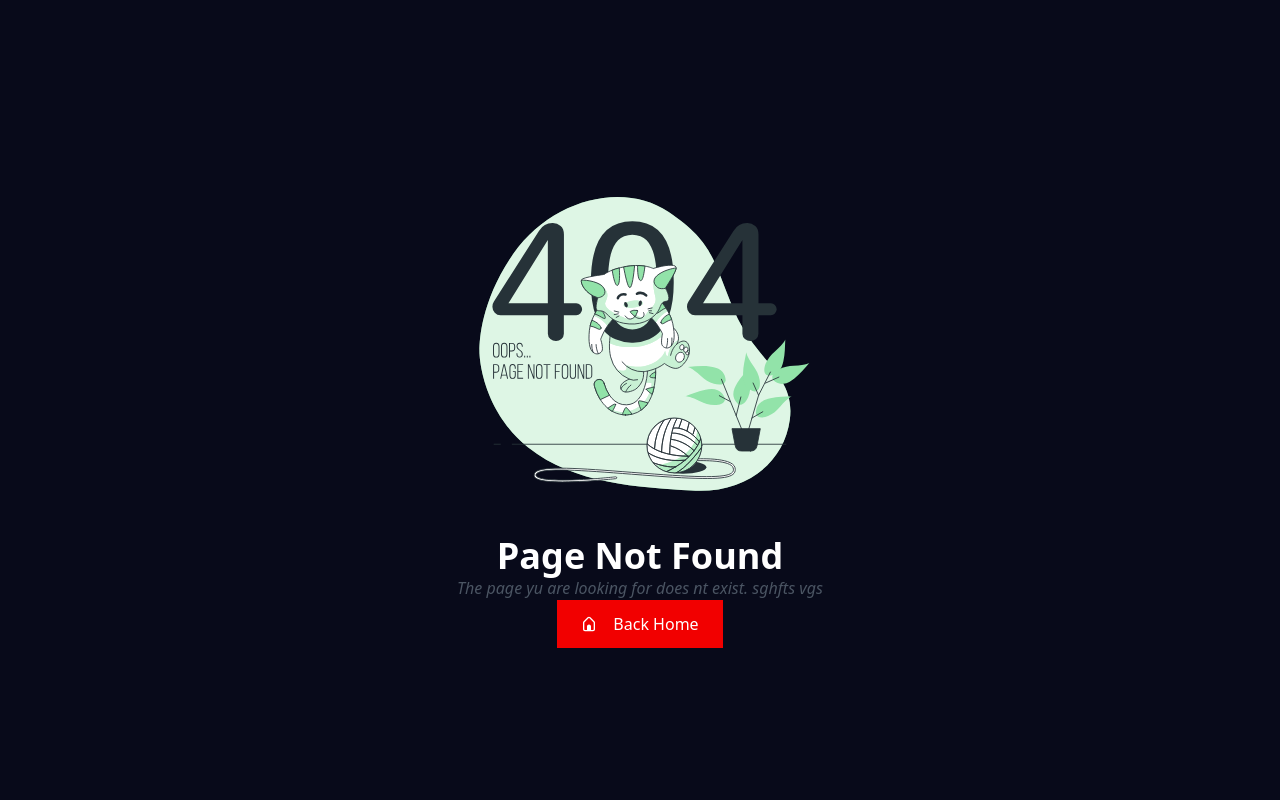
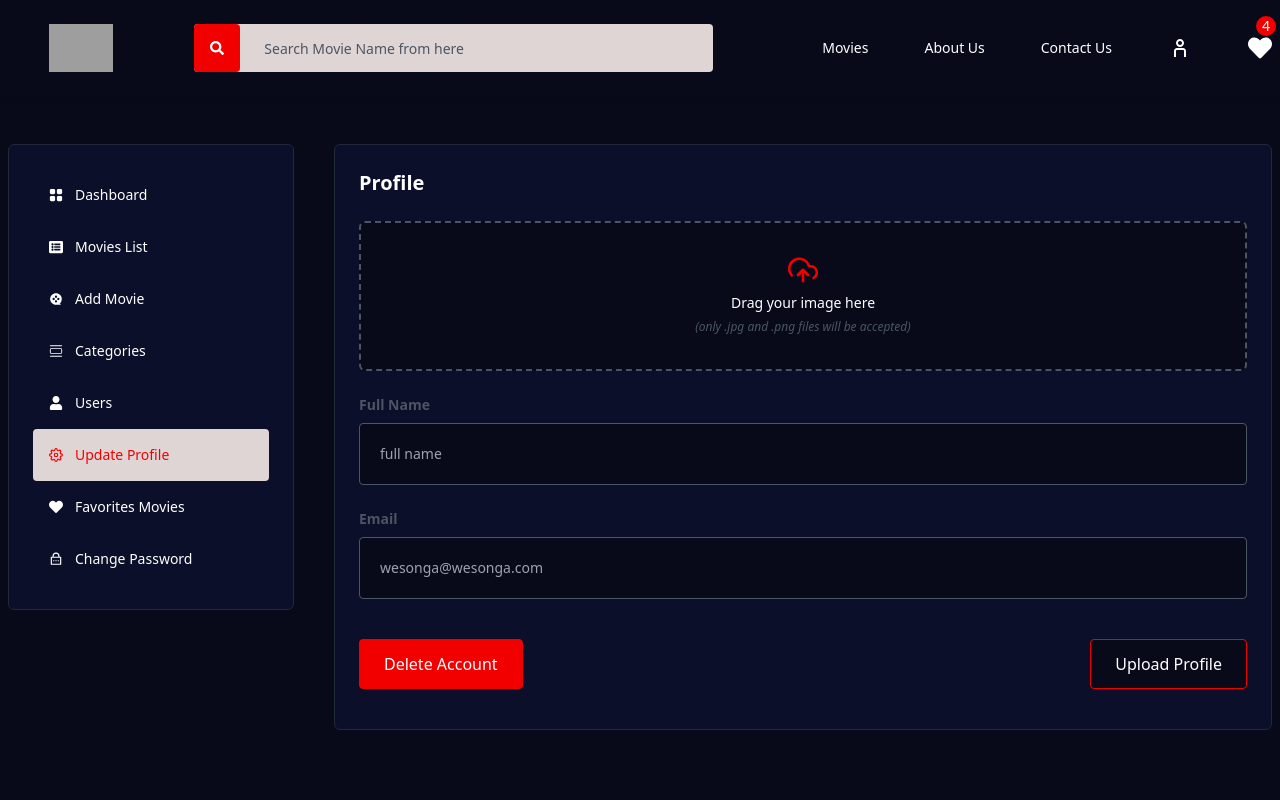
Before and after one commit to Melchizedek-1/Netflix-clone, a React (Create React App) app: page /profile in a window 1280 px wide. Before the commit this address had no page. Shown: the top 800 px of the page. Built offline with nearby package versions, Linux system fonts and the light colour scheme; grey boxes are pictures that could not be loaded.

Commit message:
Profile page added

```diff
--- a/src/App.js
+++ b/src/App.js
@@ -1,7 +1,9 @@
+import Aos from 'aos'
 import React from 'react'
 import { Route, Routes } from 'react-router-dom'
 import AboutUs from './Screens/AboutUs'
 import ContactUs from './Screens/ContactUs'
+import Profile from './Screens/Dashboard/Profile'
 import HomeScreen from './Screens/HomeScreen'
 import Login from './Screens/Login'
 import MoviesPage from './Screens/MoviesPage'
@@ -11,6 +13,8 @@ import SingleMovie from './Screens/SingleMovie'
 import WatchPage from './Screens/WatchPage'
 
 const App = () => {
+  Aos.init();
+
   return (
     <Routes>
       <Route path='/' element={<HomeScreen />} />
@@ -21,6 +25,7 @@ const App = () => {
       <Route path='/movies' element={<MoviesPage />} />
       <Route path='/movie/:id' element={<SingleMovie />} />
       <Route path='/watch/:id' element={<WatchPage />} />
+      <Route path='/profile' element={<Profile />} />
       <Route path='*' element={<NotFound />} />
     </Routes>
   )
--- /dev/null
+++ b/src/Components/Uploader.js
@@ -0,0 +1,33 @@
+import React from 'react'
+import { useDropzone } from 'react-dropzone'
+import { FiUploadCloud } from 'react-icons/fi';
+
+const Uploader = () => {
+    const { getRootProps, getInputProps } = useDropzone({
+        multiple: false,
+        maxSize: 100000,
+        onDrop: (acceptedFiles) => {
+            alert(acceptedFiles[0].name);
+        },
+    });
+
+  return (
+    <div className='w-full text-center'>
+        <div
+            {...getRootProps()}
+            className='px-6 py-8 border-2 border-border border-dashed bg-main rounded-md cursor-pointer'
+        >
+            <input {...getInputProps()} />
+            <span className='mx-auto flex-colo text-subMain text-3xl'>
+                <FiUploadCloud />
+            </span>
+            <p className='text-sm mt-2'>Drag your image here</p>
+            <em className='text-xs text-border'>
+                (only .jpg and .png files will be accepted)
+            </em>
+        </div>
+    </div>
+  )
+}
+
+export default Uploader
--- /dev/null
+++ b/src/Screens/Dashboard/Profile.js
@@ -0,0 +1,37 @@
+import React from 'react'
+import Uploader from '../../Components/Uploader'
+import { Input } from '../../Components/UsedInputs'
+import SideBar from './SideBar'
+
+const Profile = () => {
+  return (
+    <SideBar>
+        <div className='flex flex-col gap-6'>
+            <h2 className='text-xl font-bold'>Profile</h2>
+            <Uploader />
+            <Input
+                label='Full Name'
+                placeholder='full name'
+                type='text'
+                bg={true}
+            />
+            <Input
+                label='Email'
+                placeholder='wesonga@wesonga.com'
+                type='email'
+                bg={true}
+            />
+            <div className='flex gap-2 flex-wrap flex-col-reverse sm:flex-row justify-between items-center my-4'>
+                <div className='bg-subMain transitions hover:bg-main border border-subMain text-white py-3 px-6 rounded w-full sm:w-auto'>
+                    Delete Account
+                </div>
+                <div className='bg-main transitions hover:bg-subMain border border-subMain text-white py-3 px-6 rounded w-full sm:w-auto'>
+                    Upload Profile
+                </div>
+            </div>
+        </div>
+    </SideBar>
+  )
+}
+
+export default Profile
--- /dev/null
+++ b/src/Screens/Dashboard/SideBar.js
@@ -0,0 +1,85 @@
+import React from 'react';
+import { BsFillGridFill, BsViewList } from 'react-icons/bs';
+import { FaHeart, FaListAlt, FaUser } from 'react-icons/fa';
+import { FiSettings } from 'react-icons/fi';
+import { RiLockPasswordLine, RiMovie2Fill } from 'react-icons/ri';
+import { NavLink } from 'react-router-dom';
+import Layout from '../../Layout/Layout';
+
+const SideBar = ({ children }) => {
+    const SideLinks = [
+        {
+            name: "Dashboard",
+            link: "/dashboard",
+            icon: BsFillGridFill,
+        },
+        {
+            name: "Movies List",
+            link: "/movieslist",
+            icon: FaListAlt,
+        },
+        {
+            name: "Add Movie",
+            link: "/addmovie",
+            icon: RiMovie2Fill,
+        },
+        {
+            name: "Categories",
+            link: "/categories",
+            icon: BsViewList,
+        },
+        {
+            name: "Users",
+            link: "/users",
+            icon: FaUser,
+        },
+        {
+            name: "Update Profile",
+            link: "/profile",
+            icon: FiSettings,
+        },
+        {
+            name: "Favorites Movies",
+            link: "/favorites",
+            icon: FaHeart,
+        },
+        {
+            name: "Change Password",
+            link: "/password",
+            icon: RiLockPasswordLine,
+        },
+    ];
+
+    const active = "bg-dryGray text-subMain";
+    const hover = "hover:text-white hover:bg-main";
+    const inActive = "rounded font-medium text-sm transitions flex gap-3 items-center p-4";
+
+    const Hover = ({ isActive }) => isActive ? `${active} ${inActive}` : `$${inActive} ${hover}`;
+
+  return (
+    <Layout>
+        <div className='min-h-screen container mx-auto px-2'>
+            <div className='xl:grid grid-cols-8 gap-10 items-start md:py-12 py-6'>
+                <div className='col-span-2 sticky bg-dry border border-gray-800 p-6 rounded-md xl:mb-0 mb-5'>
+                    {SideLinks.map((link, index) => (
+                        <NavLink to={link.link} key={index} className={Hover}>
+                            <link.icon /> <p>{link.name}</p>
+                        </NavLink>
+                    ))}
+                </div>
+                <div
+                    data-aos='fade-up'
+                    data-aos-duration='1000'
+                    data-aos-delay='10'
+                    data-aos-offset='200'
+                    className='col-span-6 rounded-md bg-dry border border-gray-800 p-6'
+                >
+                    {children}
+                </div>
+            </div>
+        </div>
+    </Layout>
+  )
+}
+
+export default SideBar
```
